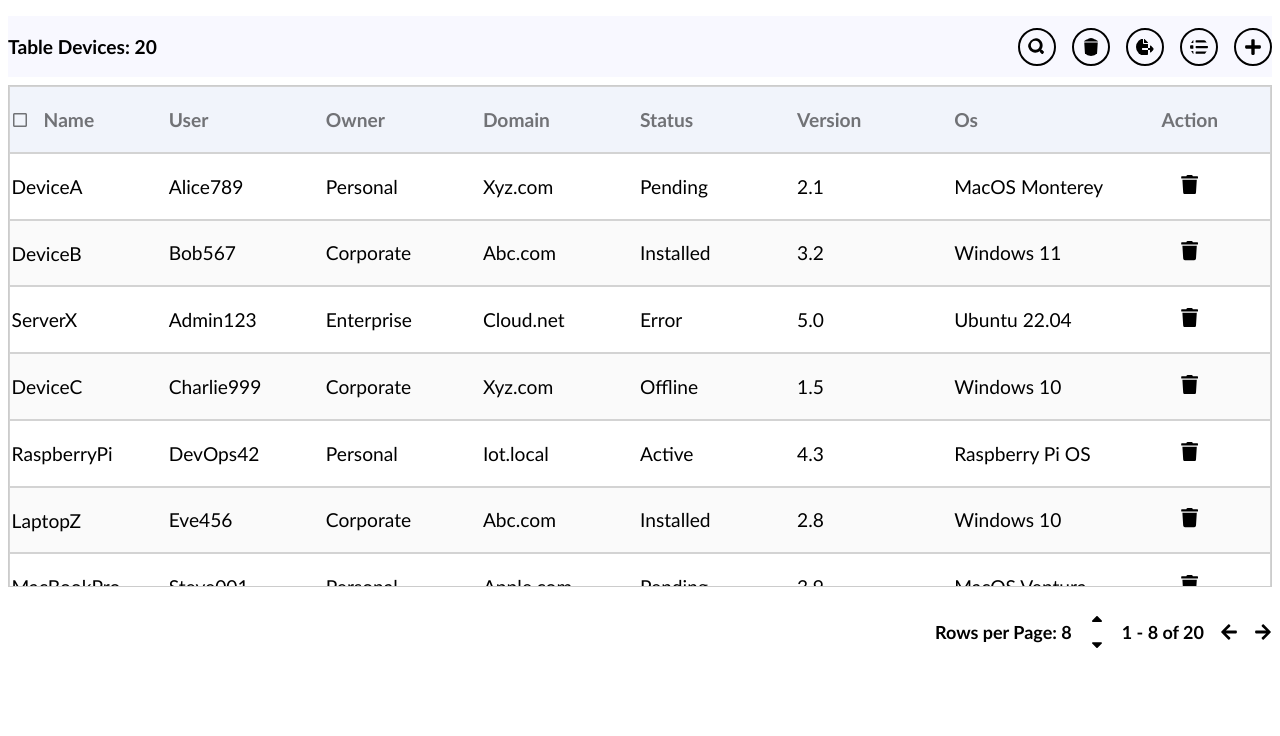
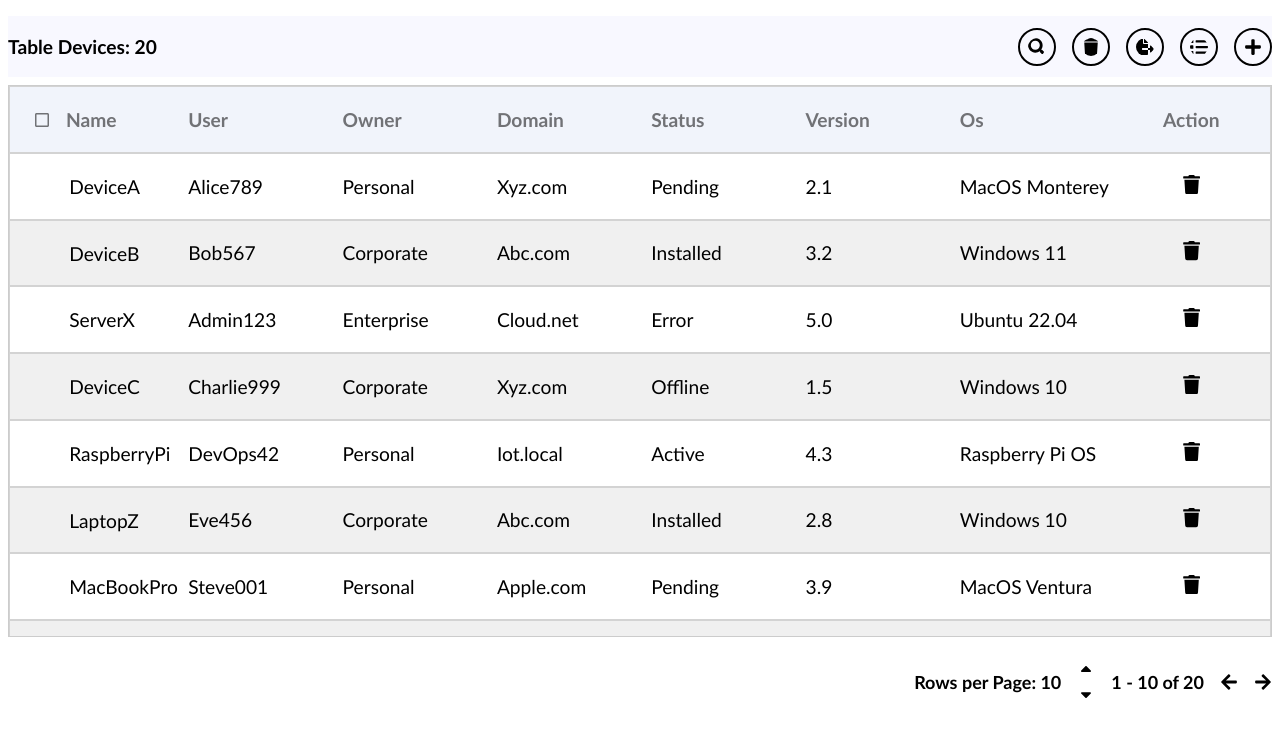
Before and after one commit to SaiCharanUvaraj/Table-UI, a React (Vite) app: page / in a window 1280 px wide. Shown: the top 736 px of the page. Built offline with nearby package versions, Linux system fonts and the light colour scheme.

Commit message:
altered on color and multi selection

```diff
--- a/src/App.css
+++ b/src/App.css
@@ -4,9 +4,9 @@
     flex-direction: column;
     margin-top: 0.5rem;
     background-color: ghostwhite;
-    max-height: 500px;
+    max-height: 550px;
     overflow-y: auto;
-    border: 1px solid #ccc;
+    border: 0.5px solid #ccc;
 }
 
 .navbar
@@ -32,14 +32,6 @@
     cursor: pointer;
     padding: 0.5rem;
     border-radius: 50%;
-}
-.row
-{
-    display: grid;
-    grid-template-columns: 1fr 1fr 1fr 1fr 1fr 1fr 1fr 1fr;
-    background-color: gainsboro;
-    padding:0.1rem;
-    border: 1px lightgrey solid;
 }
 .text
 {
@@ -82,7 +74,7 @@
 {
     padding: 0.5rem;
     margin: 0.5rem;
-    width: 20rem;
+    width: 80%;
     height: 1rem;
     border-radius: 0.5rem;
 }
@@ -122,3 +114,16 @@
 {
     box-shadow: 0px 4px 8px rgba(0, 0, 0, 0.1);
 }
+
+.hover-icon
+{
+opacity: 0;
+visibility: hidden;
+transition: opacity 0.3s ease-in-out, visibility 0.3s ease-in-out;
+cursor: pointer;
+}
+
+.hover-container:hover .hover-icon {
+opacity: 1;
+visibility: visible;
+}
--- a/src/App.jsx
+++ b/src/App.jsx
@@ -13,13 +13,12 @@ export const App = () => {
   /*useStates .... */
   const [info, setInfo] = useState(data);
   const [select, setSelect] = useState(false);
-  const [multiSelect, setMultiSelect] = useState(false);
   const [selectedItems, setSelectedItems] = useState([]);
   const [searchValues, setSearchValues] = useState({ name: "", user: "", owner: "", domain: "", status: "", version: "", os: "" });
   const [page, setPage] = useState({ start: 0, end: 1 });
   const [sortConfig, setSortConfig] = useState({ key: null, direction: 'asc' });
   const [selectedColumns,setSelectedColumns]=useState(Object.keys(info[0]));
-  const [pageRows,setPageRows]=useState(8);
+  const [pageRows,setPageRows]=useState(10);
 
   const columns=Object.keys(info[0]);
 
@@ -28,7 +27,8 @@ export const App = () => {
     gridTemplateColumns: `repeat(${columns.length+1}, 1fr)`,
     backgroundColor: "gainsboro",
     padding: "0.1rem",
-    border: "1px lightgrey solid"
+    paddingLeft:"1.5rem",
+    border: "0.5px lightgrey solid"
   };
 
   /* sorting functionalities.... */
@@ -111,14 +111,15 @@ export const App = () => {
   const handleDelete = () => {
     if (selectedItems.length === 0) return;
     alert(`${selectedItems.length} will be deleted!`);
-    setInfo(indexedData.filter(item => !selectedItems.includes(item.index)));
+    const updatedInfo=indexedData.filter(item => !selectedItems.includes(item.index));
+    setInfo(updatedInfo.map(({ index, ...rest }) => rest));
     setSelectedItems([]);
-    setMultiSelect(false);
   };
 
   const handleActionDelete =(key)=>{
     alert("The item will be deleted!");
-    setInfo(indexedData.filter(item => item.index!==key));
+    const updatedInfo=indexedData.filter(item => item.index!==key);
+    setInfo(updatedInfo.map(({ index, ...rest }) => rest));
   }
 
   return (
@@ -131,7 +132,7 @@ export const App = () => {
               <div style={{ display: "flex", gap: "0.5rem", justifyContent: "flex-start", alignItems: "center" }} className="sortable-header">
                 {key===columns[0]?
                   <div style={{display:"flex",alignItems:"center", gap: "1rem"}}>
-                    <FaRegSquare style={{ cursor: "pointer" }} color='#717276' onClick={()=>setMultiSelect(!multiSelect)}/>
+                    <FaRegSquare color='#717276'/>
                     <p className='header' onClick={() => handleSort(key)} style={{ cursor: "pointer" }}>{capitalize(key)}</p>
                   </div>
                   :
@@ -149,13 +150,13 @@ export const App = () => {
           </div>
         </div>
         {finalData.map((item) => (
-          <div key={item.index} className='row' style={{...rowStyle, backgroundColor: item.index % 2 === 0 ? "#ffffff" : "#fafafa" }}
+          <div key={item.index} className='row' style={{...rowStyle, backgroundColor: item.index % 2 === 0 ? "#ffffff" : "#F0F0F0" }}
           onClick={()=>setSortConfig({ key: null, direction: 'asc' })}>
-            <p className='text' style={{ display: "flex", alignItems: "center", gap: "1rem" }}>
-              {multiSelect && !selectedItems.includes(item.index) &&
-                <FaRegSquare color="blue" onClick={() => handleChoose(item.index)} style={{ cursor: "pointer" }}/>
+            <p className='text hover-container' style={{ display: "flex", alignItems: "center", gap: "1rem" }}>
+              {!selectedItems.includes(item.index) &&
+                <FaRegSquare color="blue" className='hover-icon' onClick={() => handleChoose(item.index)} style={{ cursor: "pointer" }}/>
               }
-              {multiSelect && selectedItems.includes(item.index) &&
+              {selectedItems.includes(item.index) &&
                 <FaCheckSquare color="blue" onClick={() => handleRemoveChoose(item.index)} style={{ cursor: "pointer" }}/>
               }
               {capitalize(item.name)}
@@ -163,7 +164,6 @@ export const App = () => {
             {selectedColumns.filter((key)=>key!=columns[0]).map((key) => (
               <p key={key} className='text'>{capitalize(item[key])}</p>))
             }
-
             <p className='text' style={{textAlign:"center"}}><FaTrash onClick={()=>handleActionDelete(item.index)} style={{ cursor: "pointer" }}/></p>
           </div>
         ))}
```
